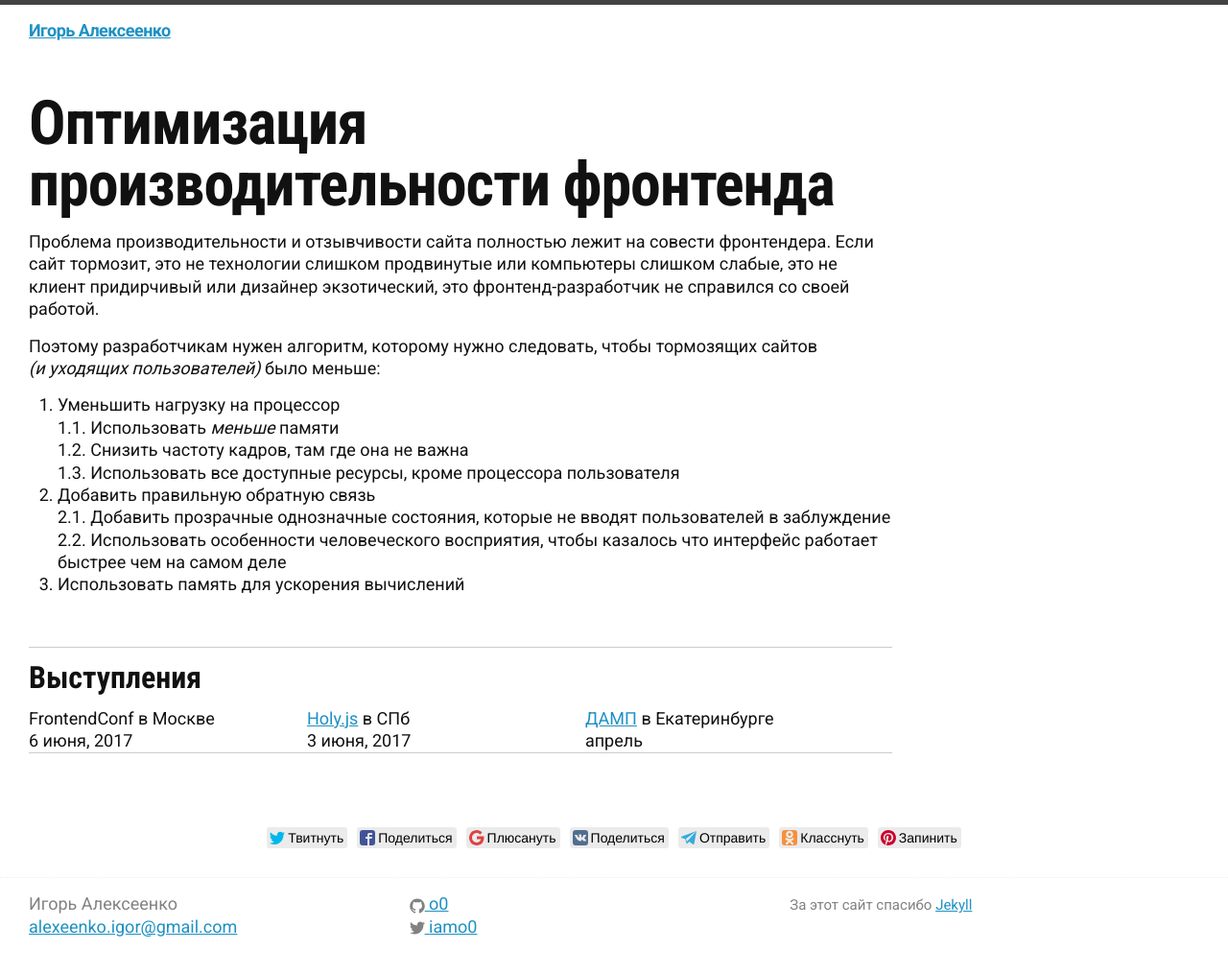
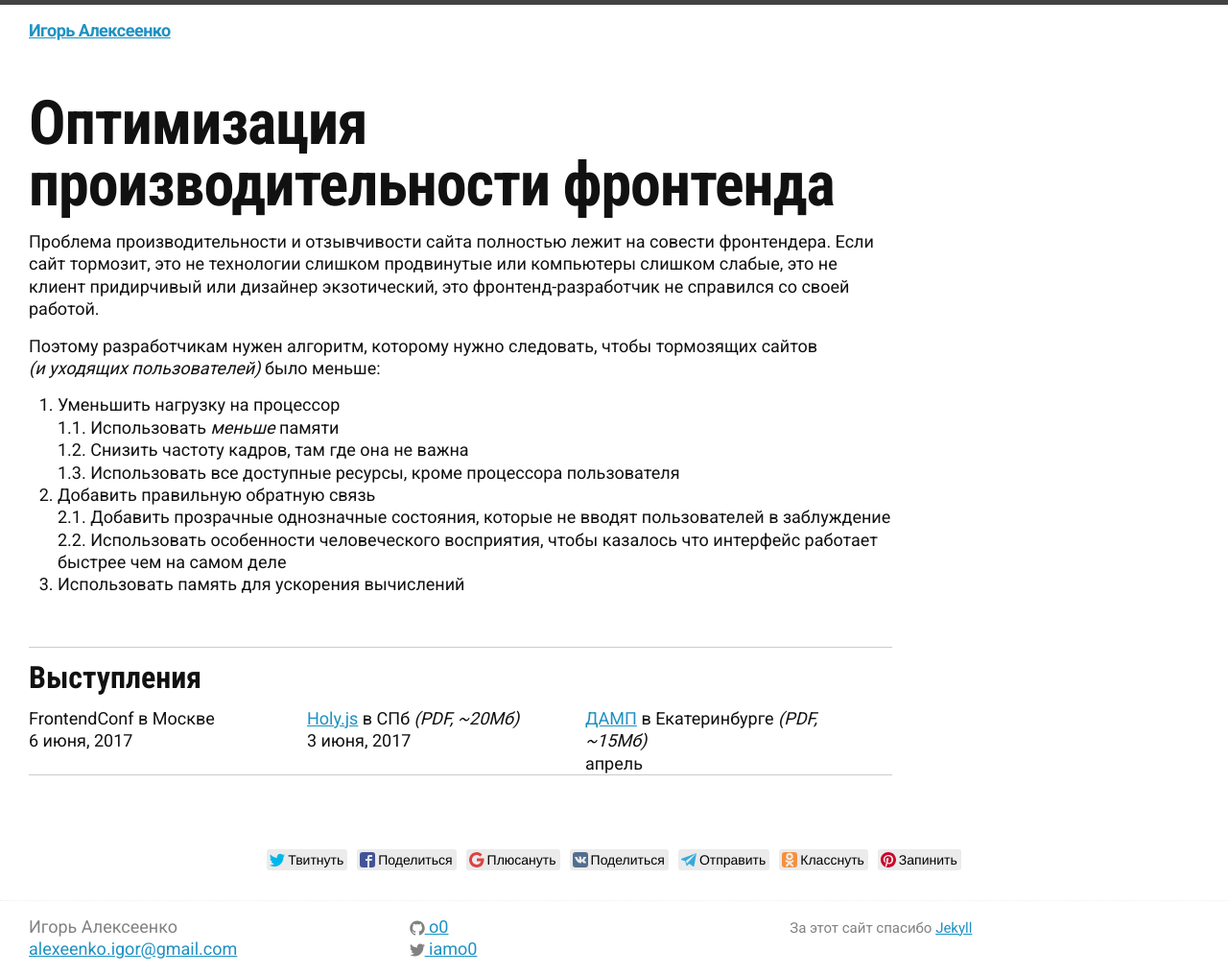
Before and after one commit to o0/o0.github.io, a Jekyll site: the page built from cpu/index.md, in a window 1280 px wide. Shown: the whole page at 96% size. Built offline with Jekyll 4.4.1, drawn with Linux system fonts in a browser that asks for light colours; comment, search, counter and statistics services are not loaded; our own code applies the rules of GitHub Pages for plain Markdown files; before the commit the page ends 992 px from its top, so only the background shows below that.

Commit message:
Производительность: размеры файлов презентаций

```diff
--- a/cpu/index.md
+++ b/cpu/index.md
@@ -28,11 +28,11 @@ layout: page
     6 июня, 2017
   </div>
   <div class="col col-2">
-    <a href="/share/treat-or-treat-2.pdf" target="_blank">Holy.js</a> в СПб<br>
+    <a href="/share/treat-or-treat-2.pdf" target="_blank">Holy.js</a> в СПб <em>(PDF, ~20Мб)</em><br>
     3 июня, 2017<br>
   </div>
   <div class="col col-3">
-    <a href="/share/treat-or-treat.pdf" target="_blank">ДАМП</a> в Екатеринбурге<br>
+    <a href="/share/treat-or-treat.pdf" target="_blank">ДАМП</a> в Екатеринбурге <em>(PDF, ~15Мб)</em><br>
     апрель
   </div>
 </div>
```
